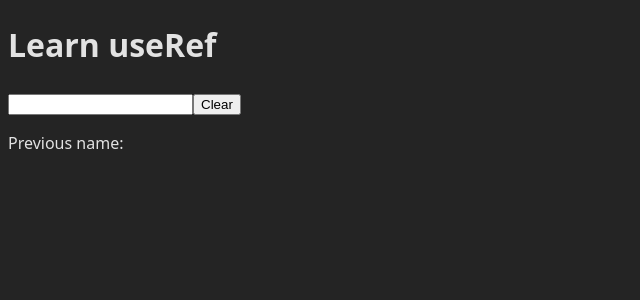
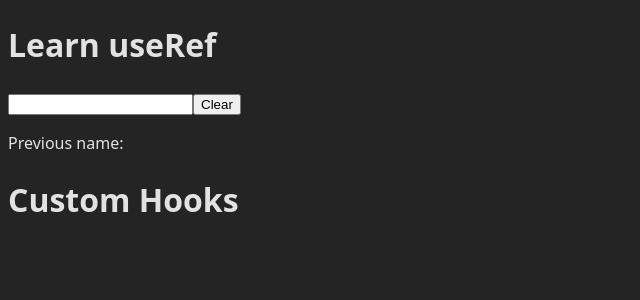
Before and after one commit to asileayuba/stock-prediction-portal, a React (Vite) app in the folder react/my-react-project/: page / in a window 1280 px wide. Shown: the top 300 px of the page, without its empty margins (0-640 px from the left). Built offline with nearby package versions, Linux system fonts and the light colour scheme.

Commit message:
React: Learn Custom Hooks

```diff
--- a/react/my-react-project/src/App.jsx
+++ b/react/my-react-project/src/App.jsx
@@ -11,6 +11,7 @@ import LearnuseMemo from "./components/LearnuseMemo"
 import ChildA from "./components/ChildA"
 import { createContext, useState } from "react"
 import LearnUseRef from "./components/LearnUseRef"
+import LearnCustomHooks from "./components/LearnCustomHooks"
 
 
 const StockContext = createContext();
@@ -47,6 +48,7 @@ function App() {
       </StockContext.Provider> */}
 
       < LearnUseRef/>
+      <LearnCustomHooks/>
 
     </>
   )
```
